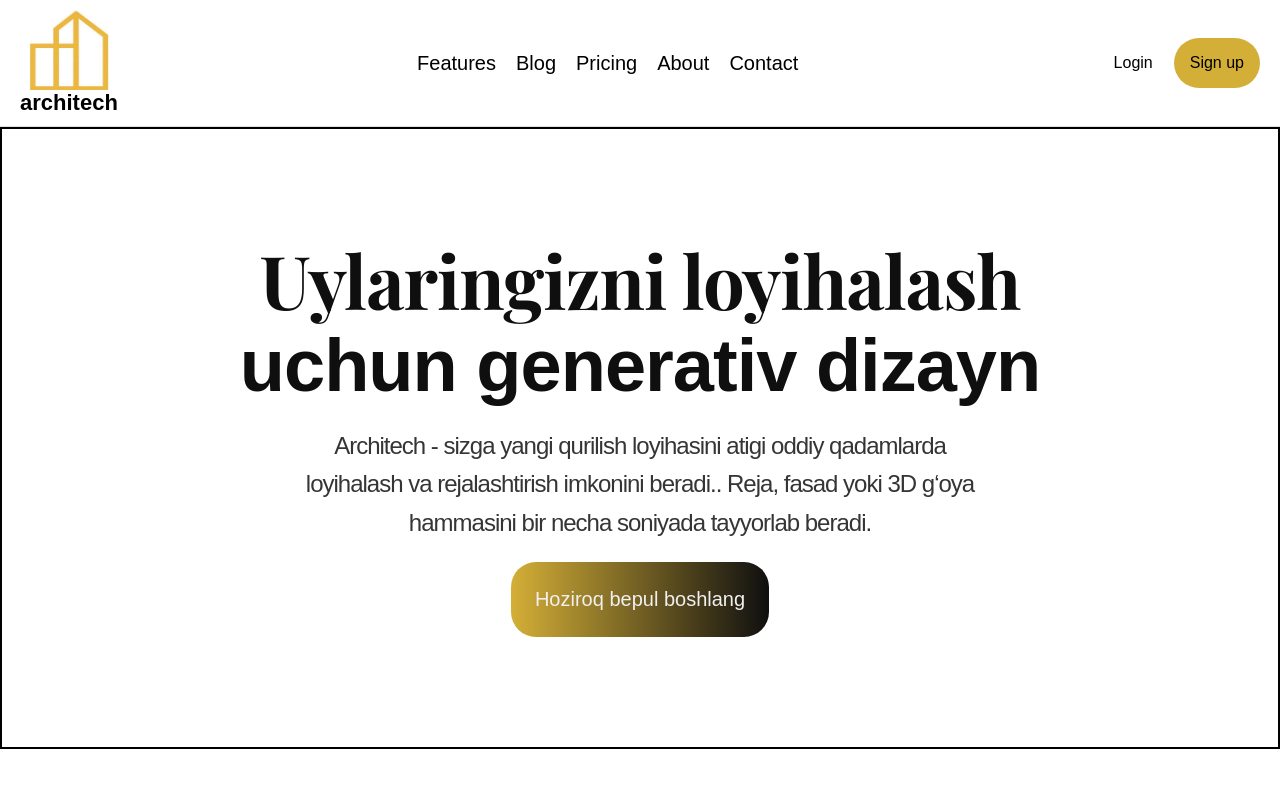
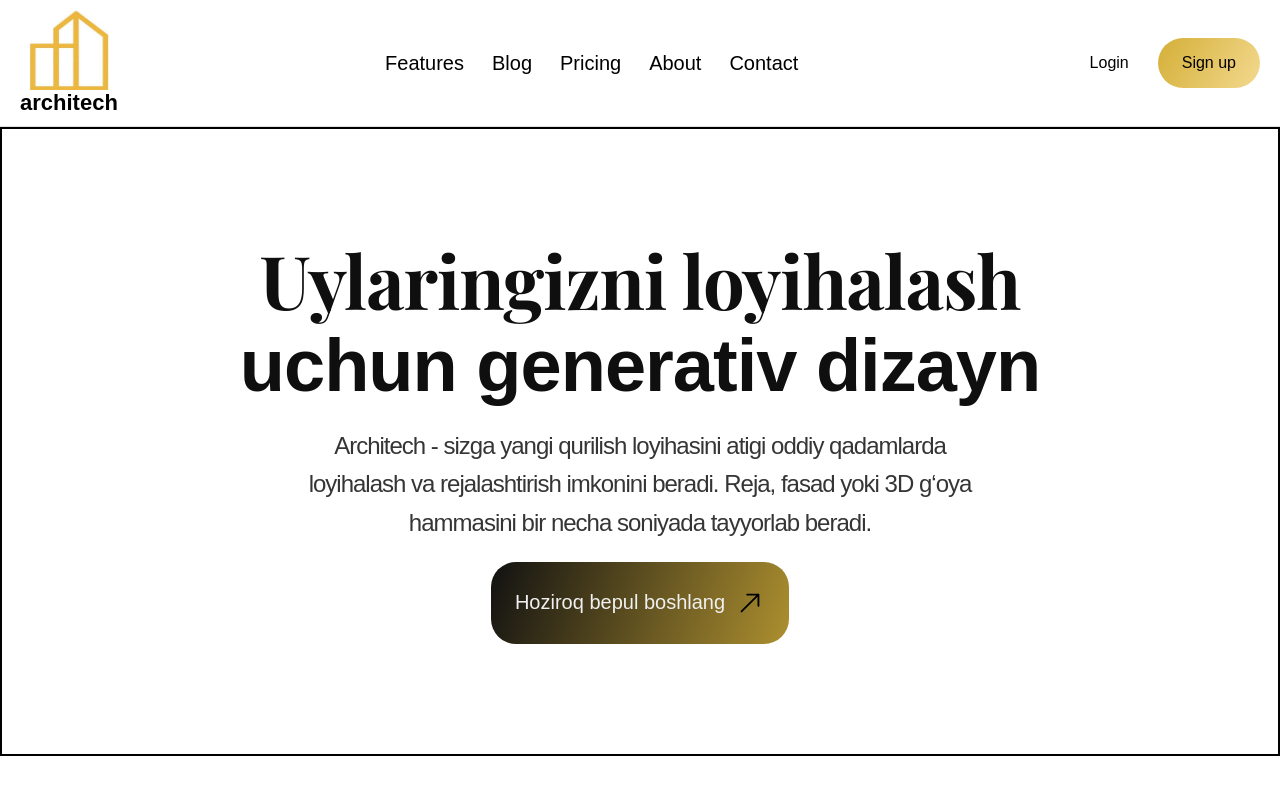
Before and after one commit to xusniddinovk1/architech-ai, a plain HTML site: page index.html in a window 1280 px wide. Drawn offline with nearby package versions, Linux system fonts and the light colour scheme; a web font is replaced by a local one.

Commit message:
add styles for buttons, links

```diff
--- a/css/style.css
+++ b/css/style.css
@@ -45,14 +45,34 @@ body {
 .nav__links {
   display: flex;
   align-items: center;
-  gap: 20px;
+  gap: 28px;
 }
 .nav__link a {
   color: #000;
   font-size: 20px;
+  font-weight: 400;
+  position: relative;
+  transition: 0.3s ease;
+}
+.nav__link a:hover {
+  color: #d4af37;
+}
+.nav__link a::after {
+  content: "";
+  position: absolute;
+  left: 0;
+  bottom: -3px;
+  width: 0;
+  height: 2px;
+  background: #d4af37;
+  transition: width 0.3s ease;
+}
+.nav__link a:hover::after {
+  width: 100%;
 }
 .nav__link a:active {
   color: #d4af37;
+  transform: scale(0.95);
 }
 .login {
   display: flex;
@@ -65,21 +85,49 @@ body {
   font-size: 16px;
   font-weight: 400;
   color: #000;
-  padding: 16px 16px;
+  padding: 16px 24px;
   border-radius: 30px;
+  transition: 0.3s ease;
+  cursor: pointer;
+}
+.sign__in:hover {
+  transform: translateY(-2px);
+  border-color: rgba(0, 0, 0, 0.2);
+  box-shadow: 0 6px 18px rgba(0, 0, 0, 0.12);
+}
+.sign__in:active {
+  transform: scale(0.97);
 }
 .sign__up {
   display: flex;
   align-items: center;
   justify-content: center;
+  gap: 10px;
   font-size: 16px;
-  font-weight: 100;
+  font-weight: 500;
   line-height: normal;
   color: #000;
-  gap: 10px;
-  padding: 16px 16px;
+  padding: 16px 24px;
   border-radius: 30px;
-  background-color: #d4af37;
+  background: linear-gradient(120deg, #d4af37, #f3d98f, #d4af37);
+  background-size: 200% 200%;
+  transition: background-position 0.4s ease, transform 0.3s ease,
+    box-shadow 0.3s ease;
+  cursor: pointer;
+}
+.sign__up:hover {
+  background-position: right;
+  transform: translateY(-2px);
+  box-shadow: 0 6px 22px rgba(212, 175, 55, 0.35);
+}
+.sign__up svg {
+  transition: transform 0.3s ease;
+}
+.sign__up:hover svg {
+  transform: translateX(5px);
+}
+.sign__up:active {
+  transform: scale(0.97);
 }
 .main {
   border: 1px solid #000;
@@ -120,9 +168,53 @@ body {
   text-align: center;
 }
 .hero__link {
+  display: flex;
+  align-items: center;
+  gap: 10px;
   color: #f0f0f0;
   font-size: 20px;
+  padding: 26px 24px;
   border-radius: 25px;
-  padding: 26px 24px;
-  background: linear-gradient(90deg, #d4af37, #0f0f0f);
+  background: linear-gradient(110deg, #111, #d4af37, #111);
+  background-size: 250% 250%;
+  transition: background-position 0.5s ease, transform 0.3s ease,
+    box-shadow 0.3s ease, color 0.3s ease;
+  position: relative;
+  overflow: hidden;
 }
+.hero__link:hover {
+  background-position: right;
+  transform: translateY(-3px);
+  box-shadow: 0px 8px 25px rgba(212, 175, 55, 0.4);
+}
+.hero__link:active {
+  transform: scale(0.97);
+}
+.hero__link img {
+  transition: transform 0.3s ease;
+}
+.hero__link:hover svg {
+  transform: translate(6px, -6px);
+}
+.hero__link::before {
+  content: "";
+  position: absolute;
+  top: 0;
+  left: -100%;
+  width: 80%;
+  height: 100%;
+  background: linear-gradient(
+    115deg,
+    transparent,
+    rgba(255, 255, 255, 0.4),
+    transparent
+  );
+  transition: 0.5s;
+}
+.hero__link:hover::before {
+  left: 120%;
+}
+.hero__link img {
+  width: 30px;
+  color: #fff;
+}
--- a/index.html
+++ b/index.html
@@ -45,10 +45,10 @@
             </p>
             <p class="hero__description">
               Architech - sizga yangi qurilish loyihasini atigi oddiy qadamlarda
-              loyihalash va rejalashtirish imkonini beradi.. Reja, fasad yoki 3D
+              loyihalash va rejalashtirish imkonini beradi. Reja, fasad yoki 3D
               g‘oya hammasini bir necha soniyada tayyorlab beradi.
             </p>
-            <a href="#" class="hero__link">Hoziroq bepul boshlang</a>
+            <a href="#" class="hero__link">Hoziroq bepul boshlang <img src="./assets/arrow.svg" alt="arrow"></a>
           </div>
         </div>
       </section>
```
Also changed, not shown: assets/arrow.svg (added).
